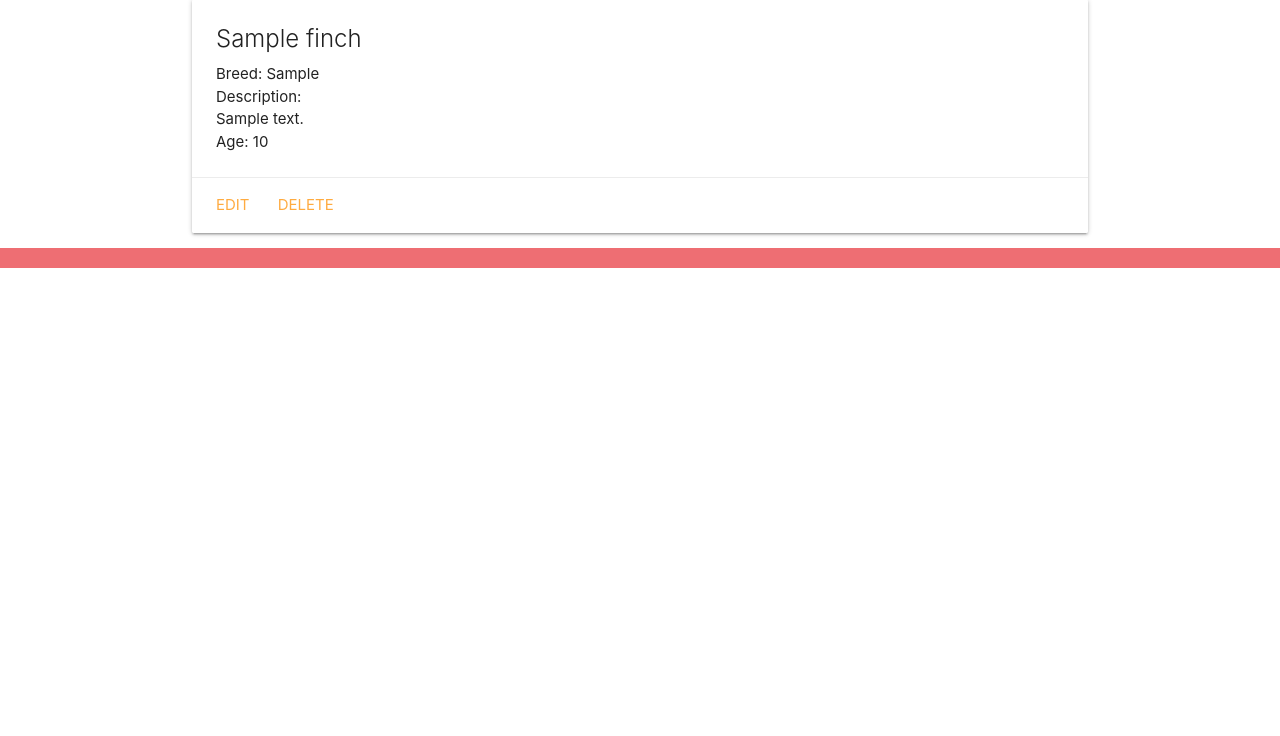
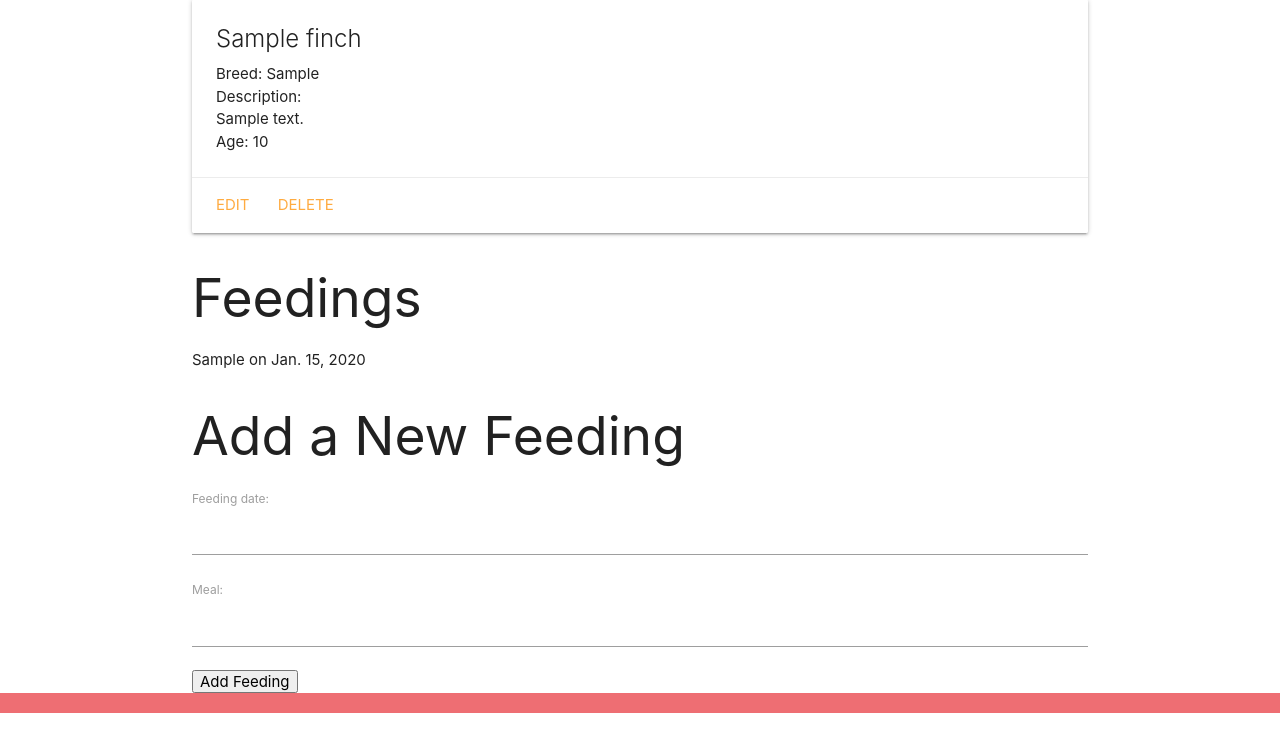
Before and after one commit to tricerat0x/finch-lab, a Django app: page /finches/1/ in a window 1280 px wide. Shown: the part 201-937 px from the top of the page. Before the commit the page ends 469 px from the top, so only its background shows below. Run offline with Django 5.2, Linux system fonts and the light colour scheme; tables that the repository leaves empty hold one stand-in row (values such as "Sample post").

Commit message:
Update detail.html
Part 4 update

```diff
--- a/main_app/templates/finches/detail.html
+++ b/main_app/templates/finches/detail.html
@@ -1,6 +1,6 @@
 {% extends 'base.html' %}
+
 {% block content %}
-
 <h1>Finch Details</h1>
 
 <div class="card">
@@ -11,7 +11,7 @@
     {% if finch.age > 0 %}
       <p>Age: {{ finch.age }}</p>
     {% else %}
-      <p>Age: Kitten</p>
+      <p>Age: Not specified</p>
     {% endif %}
   </div>
   <div class="card-action">
@@ -20,4 +20,20 @@
   </div>
 </div>
 
+<h2>Feedings</h2>
+<ul>
+    {% for feeding in finch.feedings.all %}
+        <li>{{ feeding.meal }} on {{ feeding.date }}</li>
+    {% empty %}
+        <li>No feedings yet.</li>
+    {% endfor %}
+</ul>
+
+<h2>Add a New Feeding</h2>
+<form method="post" action="{% url 'add_feeding' finch.id %}">
+    {% csrf_token %}
+    {{ feeding_form.as_p }}
+    <button type="submit">Add Feeding</button>
+</form>
+
 {% endblock %}
```
